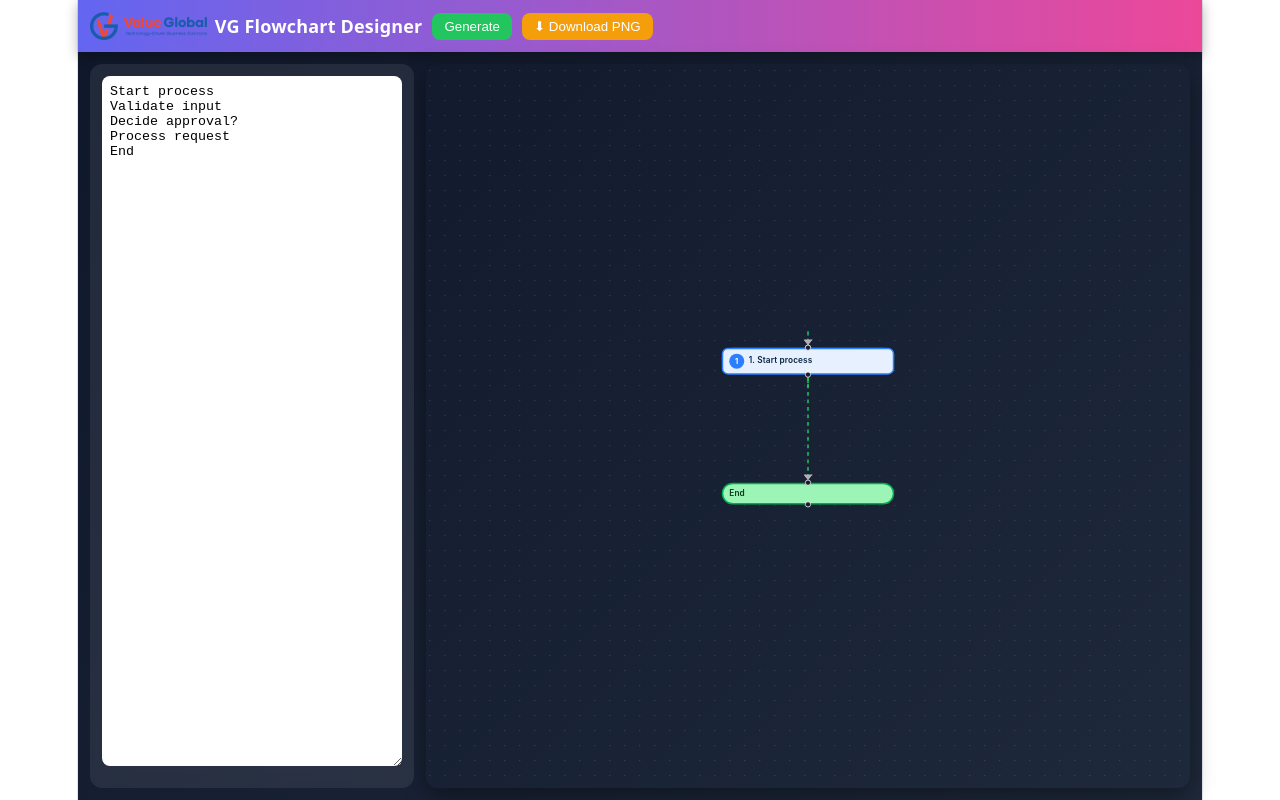
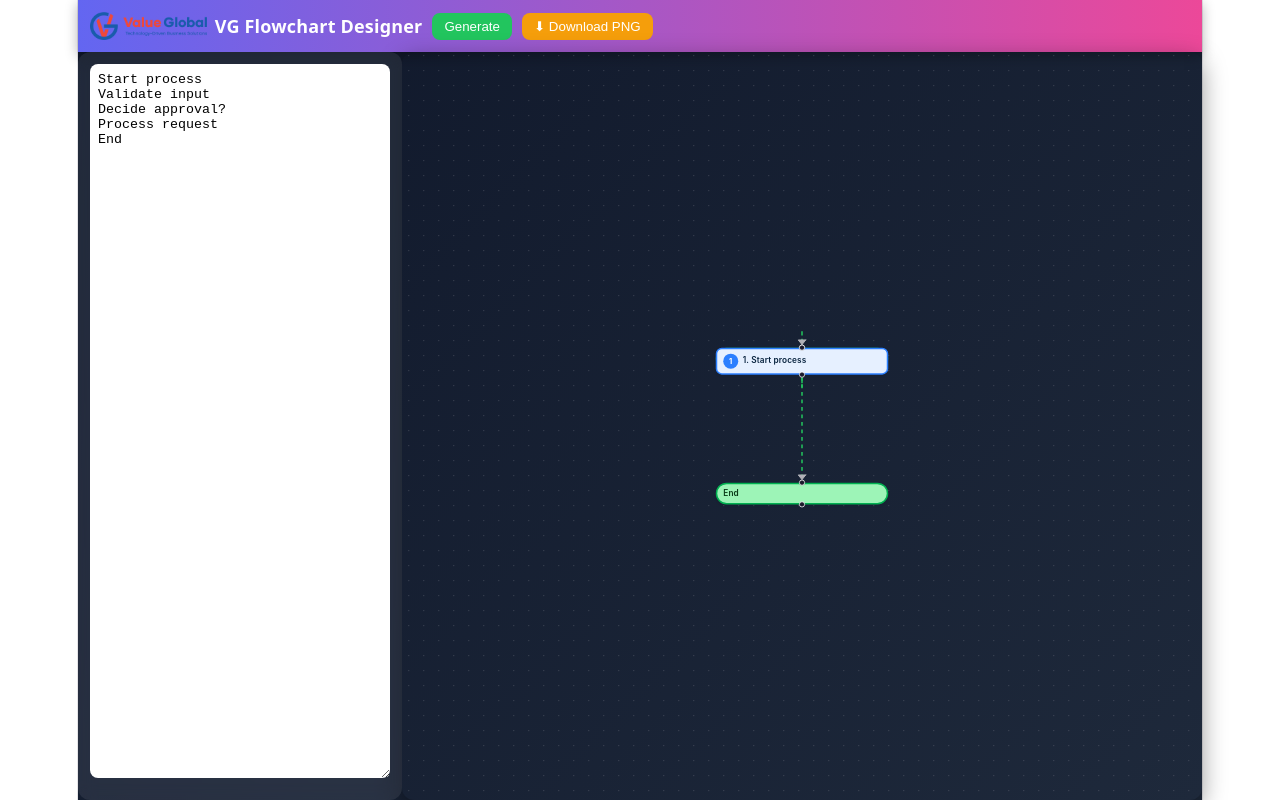
Before and after one commit to shanmugapriyag2196/KiloCode-Flow-Chart-Designer, a React (Vite) app: page / in a window 1280 px wide. Built offline with nearby package versions, Linux system fonts and the light colour scheme.

Commit message:
No gaps layout

```diff
--- a/src/App.tsx
+++ b/src/App.tsx
@@ -65,7 +65,7 @@ export default function App() {
         <button onClick={regenerate} style={{ background: '#22c55e', color: '#fff', border: 'none', padding: '6px 12px', borderRadius: 8 }}>Generate</button>
         <button onClick={downloadImage} style={{ background: '#f59e0b', color: '#fff', border: 'none', padding: '6px 12px', borderRadius: 8 }}>⬇ Download PNG</button>
       </div>
-      <div style={{ flex: 1, display: 'flex', gap: 12, padding: 12 }}>
+      <div style={{ flex: 1, display: 'flex', gap: 0, padding: 0 }}>
         <div style={{ width: 300, padding: 12, background: 'rgba(255,255,255,.08)', borderRadius: 12, display: 'flex', flexDirection: 'column', gap: 10, backdropFilter: 'blur(8px)' }}>
           <textarea value={input} onChange={e => setInput(e.target.value)} style={{ flex: 1, borderRadius: 8, border: 'none', padding: 8, color: '#000', background: '#fff' }} />
           <div style={{ color: '#fca5a5', fontSize: 12 }}>{errors.join('; ')}</div>
```
